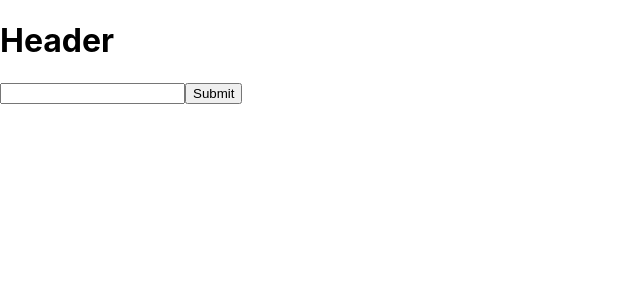
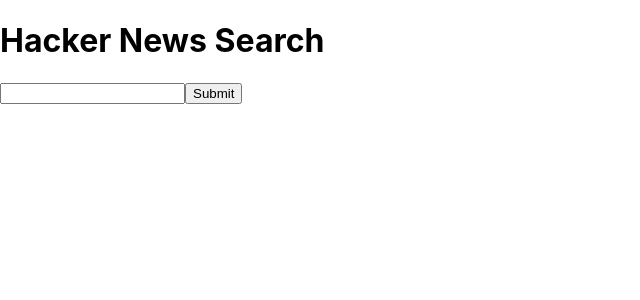
Before and after one commit to TheRealOwenRees/wbs-hacker-news-react, a React (Create React App) app: page / in a window 1280 px wide. Shown: the top 300 px of the page, without its empty margins (0-640 px from the left). Built offline with nearby package versions, Linux system fonts and the light colour scheme.

Commit message:
https and error handling

```diff
--- a/package.json
+++ b/package.json
@@ -1,5 +1,6 @@
 {
   "name": "hacker-news",
+  "homepage": "https://therealowenrees.github.io/wbs-hacker-news-react/",
   "version": "0.1.0",
   "private": true,
   "dependencies": {
--- a/src/App.js
+++ b/src/App.js
@@ -9,6 +9,7 @@
 
   return (
     <div>
+      <h1>Hacker News Search</h1>
       <Search entries={entries} setEntries={setEntries}/>
       {entries.map((entry) => <Entry entry={entry} />)}
     </div>
--- a/src/components/Search.js
+++ b/src/components/Search.js
@@ -6,14 +6,17 @@
 
   const handleSearch = () => {
     console.log(`search fired for ${searchText}`)
-    fetch(`http://hn.algolia.com/api/v1/search?query=${searchText}`)
+    fetch(`https://hn.algolia.com/api/v1/search?query=${searchText}`)
     .then(response => response.json())
-    .then(data => setEntries(data.hits));
+    .then(data => setEntries(data.hits))
+    .catch(error => {
+      console.log(error)
+      alert('There was an error retrieving the data')
+    })
   }
 
   return (
     <div className='search' id='search'>
-      <h1>Header</h1>
       <input
         type='text'
         value={searchText}
```
